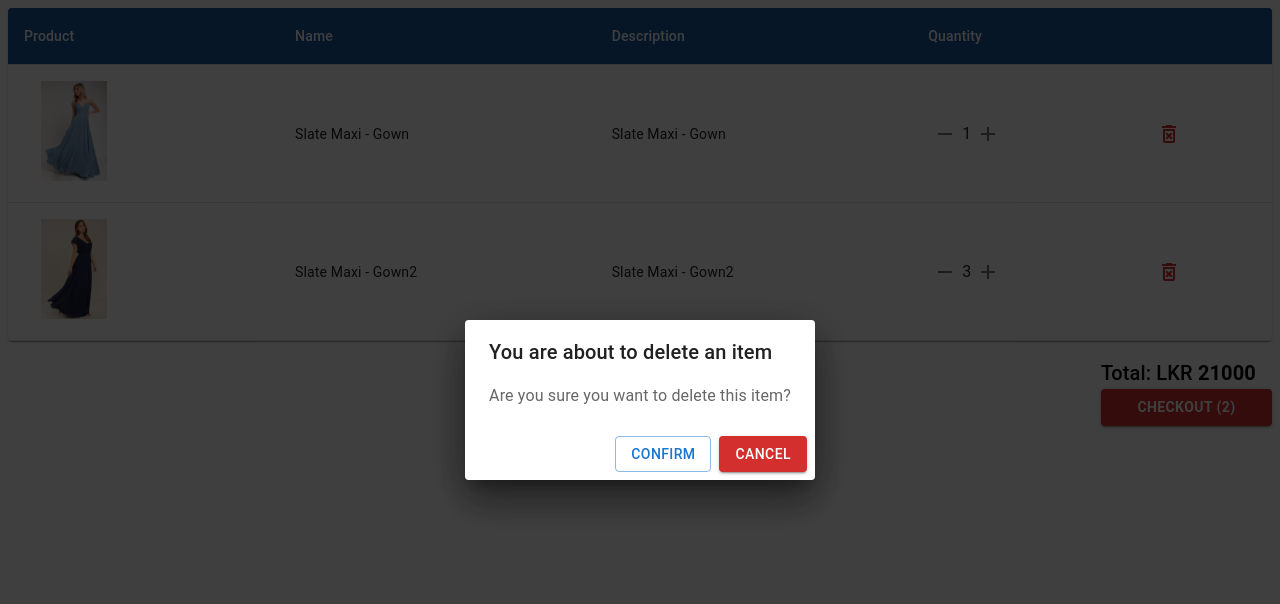
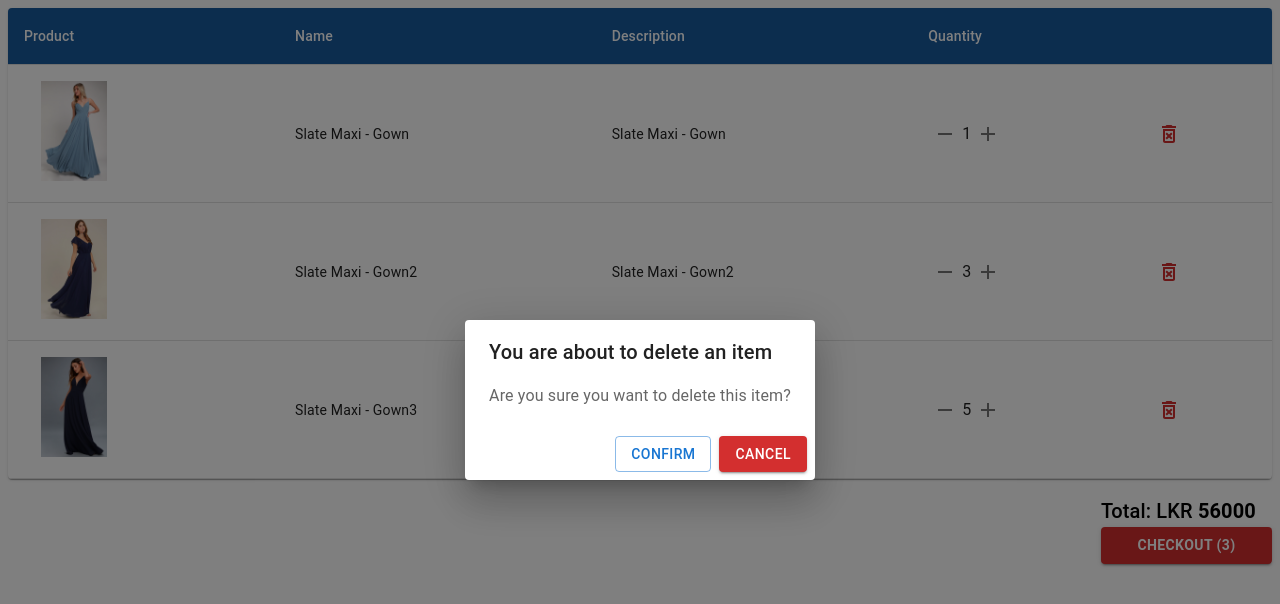
Before and after one commit to Raveesha-Induwara/Online-Shopping-System, a React (Vite) app in the folder oss-frontend/: page /myCart in a window 1280 px wide. Both pictures are taken after a click on the button 1169 px from the left and 133 px from the top of the page. Shown: the top 604 px of the page. Built offline with nearby package versions, Linux system fonts and the light colour scheme.

Commit message:
Fixed some issues in deleting an item

```diff
--- a/oss-frontend/src/Pages/MyCart.tsx
+++ b/oss-frontend/src/Pages/MyCart.tsx
@@ -54,11 +54,19 @@ const initialRows = [
     5000,
     3
   ),
+  createData(
+    3,
+    "././src/assets/Images/maxi1.jpg",
+    "Slate Maxi - Gown3",
+    "Slate Maxi - Gown3",
+    7000,
+    5
+  ),
 ];
 
 export default function MyCart() {
   const [rows, setRows] = useState(initialRows);
-  const [open, setOpen] = useState(false);
+  const [open, setOpen] = useState<null | number>(null);
 
   //update quantity of each product in the cart
   const updateQuantity = (id: number, increment: number) => {
@@ -77,12 +85,12 @@ export default function MyCart() {
     handleClose();
   };
 
-  const handleOpen = () => {
-    setOpen(true);
+  const handleOpen = (id: number) => {
+    setOpen(id);
   };
 
   const handleClose = () => {
-    setOpen(false);
+    setOpen(null);
   };
 
   const calculateTotal = () => {
@@ -147,11 +155,11 @@ export default function MyCart() {
                   <IconButton
                     size="small"
                     color="error"
-                    onClick={() => handleOpen()}
+                    onClick={() => handleOpen(row.id)}
                   >
                     <DeleteForeverOutlined />
                   </IconButton>
-                  <Dialog open={open} onClose={() => handleClose()}>
+                  <Dialog open={open === row.id} onClose={() => handleClose()}>
                     <DialogTitle>
                       {"You are about to delete an item"}
                     </DialogTitle>
```
